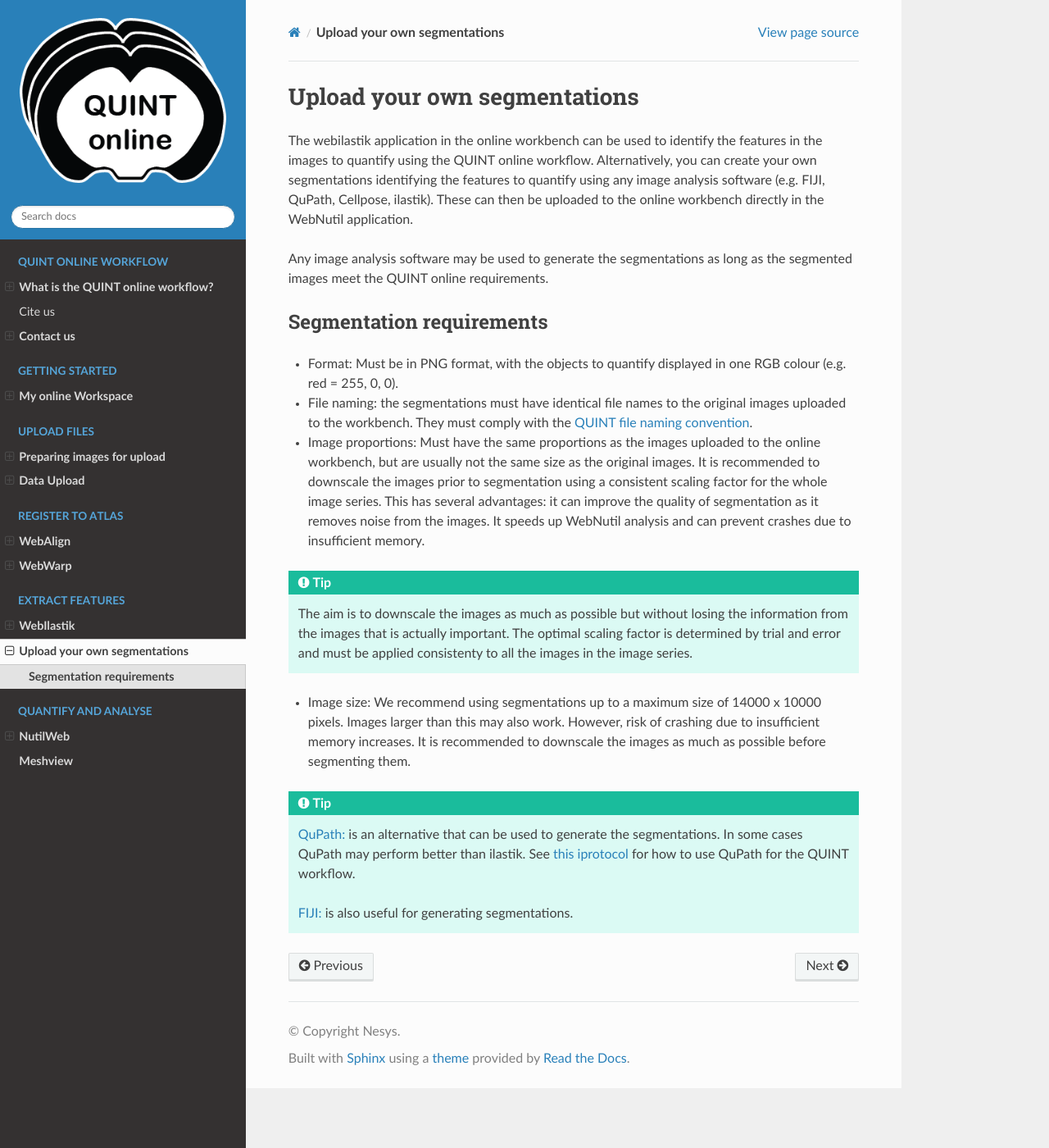
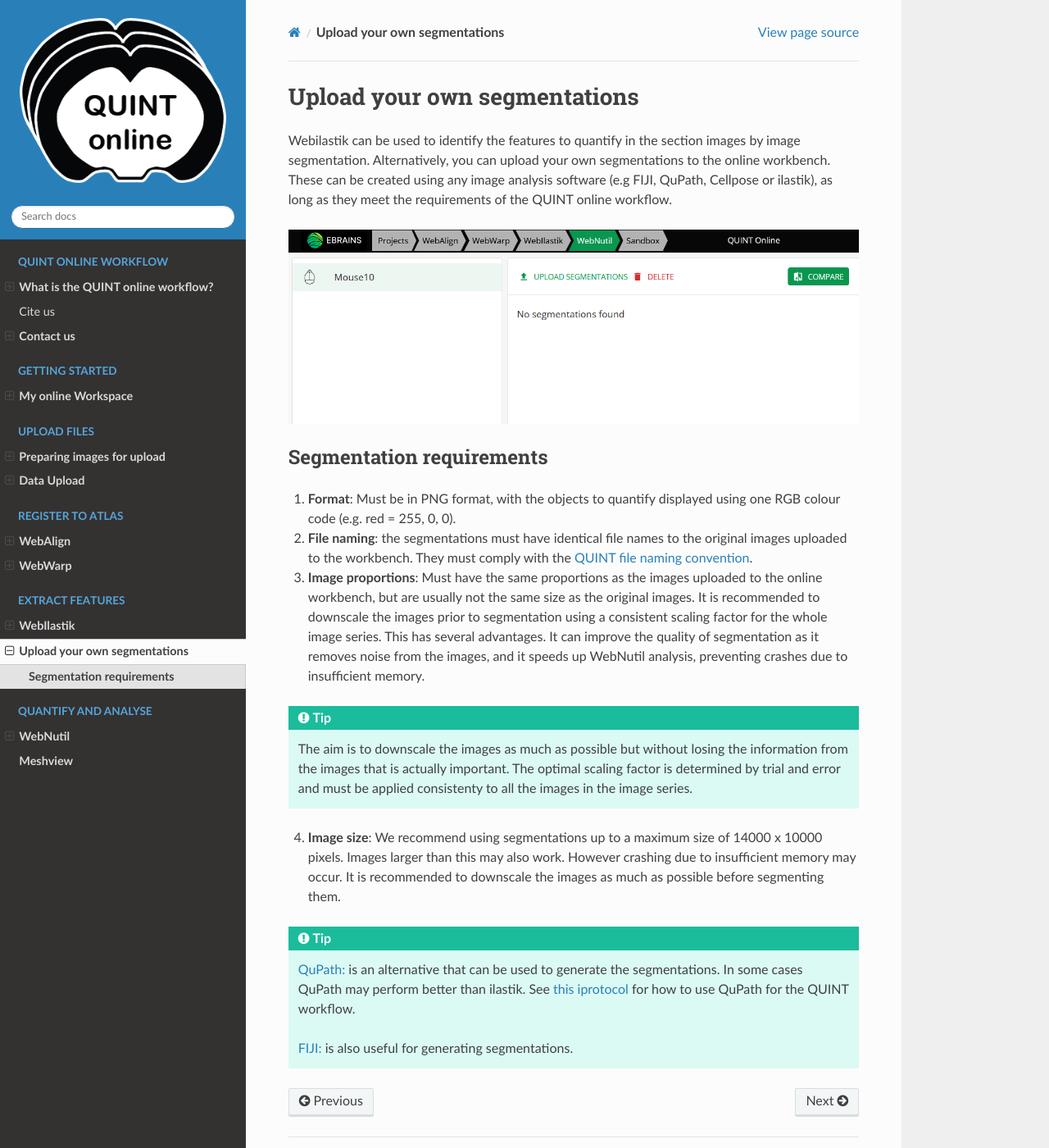
Before and after one commit to Neural-Systems-at-UIO/QUINT_webtools, a Sphinx documentation site: the page built from docs/AlternativeSeg.rst, in a window 1280 px wide and 1400 px high. Shown: the whole window at 82% size. Built offline with Sphinx 7.4.7 and the Read the Docs theme 3.1.0, drawn with Linux system fonts in a browser that asks for light colours.

Commit message:
Update webilastik text

```diff
--- a/docs/AlternativeSeg.rst
+++ b/docs/AlternativeSeg.rst
@@ -1,24 +1,24 @@
 **Upload your own segmentations**
 ===================================
 
-The webilastik application in the online workbench can be used to identify the features in the images to quantify using the QUINT online workflow. Alternatively, you can create your own segmentations identifying the features to quantify using any image analysis software (e.g. FIJI, QuPath, Cellpose, ilastik). These can then be uploaded to the online workbench directly in the WebNutil application.
+Webilastik can be used to identify the features to quantify in the section images by image segmentation. Alternatively, you can upload your own segmentations to the online workbench. These can be created using any image analysis software (e.g FIJI, QuPath, Cellpose or ilastik), as long as they meet the requirements of the QUINT online workflow.
 
-Any image analysis software may be used to generate the segmentations as long as the segmented images meet the QUINT online requirements.
+.. image:: images/upload_segmentations.png
 
 **Segmentation requirements**
 ------------------------------
 
-* Format: Must be in PNG format, with the objects to quantify displayed in one RGB colour (e.g. red = 255, 0, 0).
+1. **Format**: Must be in PNG format, with the objects to quantify displayed using one RGB colour code (e.g. red = 255, 0, 0).
 
-* File naming: the segmentations must have identical file names to the original images uploaded to the workbench. They must comply with the `QUINT file naming convention <https://quint-webtools.readthedocs.io/en/latest/Requirements.html>`_.
+2. **File naming**: the segmentations must have identical file names to the original images uploaded to the workbench. They must comply with the `QUINT file naming convention <https://quint-webtools.readthedocs.io/en/latest/Requirements.html>`_.
 
-* Image proportions: Must have the same proportions as the images uploaded to the online workbench, but are usually not the same size as the original images. It is recommended to downscale the images prior to segmentation using a consistent scaling factor for the whole image series. This has several advantages: it can improve the quality of segmentation as it removes noise from the images. It speeds up WebNutil analysis and can prevent crashes due to insufficient memory.
+3. **Image proportions**: Must have the same proportions as the images uploaded to the online workbench, but are usually not the same size as the original images. It is recommended to downscale the images prior to segmentation using a consistent scaling factor for the whole image series. This has several advantages. It can improve the quality of segmentation as it removes noise from the images, and it speeds up WebNutil analysis, preventing crashes due to insufficient memory.
 
 .. tip::
 
     The aim is to downscale the images as much as possible but without losing the information from the images that is actually important. The optimal scaling factor is determined by trial and error and must be applied consistenty to all the images in the image series.
 
-* Image size: We recommend using segmentations up to a maximum size of 14000 x 10000 pixels. Images larger than this may also work. However, risk of crashing due to insufficient memory increases. It is recommended to downscale the images as much as possible before segmenting them.
+4. **Image size**: We recommend using segmentations up to a maximum size of 14000 x 10000 pixels. Images larger than this may also work. However crashing due to insufficient memory may occur. It is recommended to downscale the images as much as possible before segmenting them.
 
 .. tip::
 
```
Also changed, not shown: docs/NutilWeb.rst (+6 -7 lines), docs/images/upload_segmentations.png (added).
